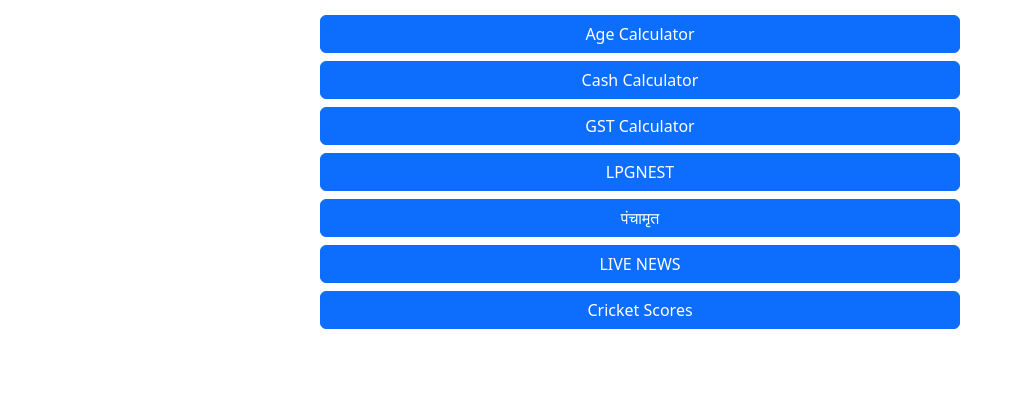
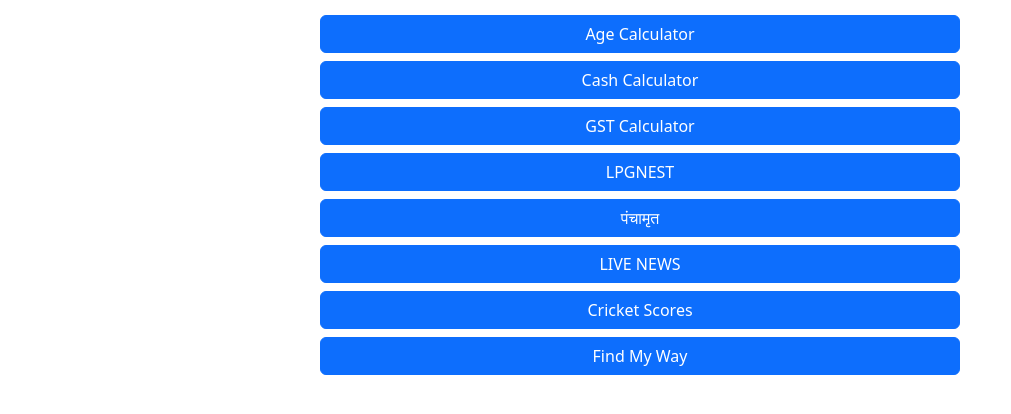
Before and after one commit to websaarthi/websaarthi.github.io, a plain HTML site: page index.html in a window 1280 px wide. Shown: the part 76-490 px from the top of the page, without its empty margins (0-1011 px from the left). Drawn offline with nearby package versions, Linux system fonts and the light colour scheme.

Commit message:
Update index.html

```diff
--- a/index.html
+++ b/index.html
@@ -35,6 +35,7 @@
         <button class="btn btn-primary" type="button" onclick="window.location.href='https://panchmrit.infinityfreeapp.com/panchang.php';" >पंचामृत</button>
         <button class="btn btn-primary" type="button" onclick="window.location.href='https://panchmrit.infinityfreeapp.com/xmlget.html';" >LIVE NEWS</button>
         <button class="btn btn-primary" type="button" onclick="window.location.href='https://panchmrit.infinityfreeapp.com/creeda.html';" >Cricket Scores</button>
+        <button class="btn btn-primary" type="button" onclick="window.location.href='https://http://gmobile.epizy.com';" >Find My Way</button>
 
       </div>
 
```
